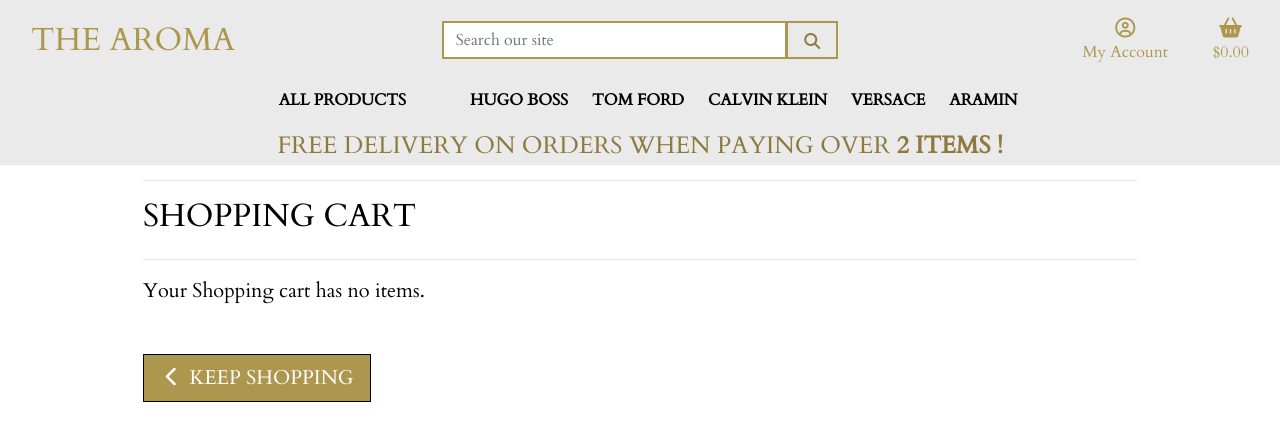
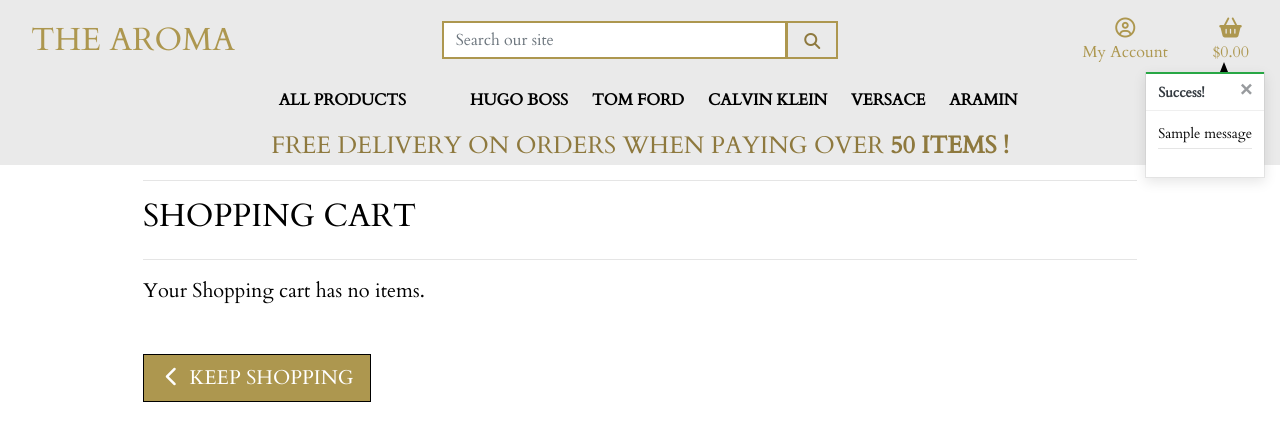
Before and after one commit to Abdikafi-Adan/the_aroma, a Django app: page /cart/ in a window 1280 px wide. Shown: the top 441 px of the page. Run offline with Django 3.2, Linux system fonts and the light colour scheme; tables that the repository leaves empty hold one stand-in row (values such as "Sample post"); one stand-in notice (Sample message) is shown; some libraries are stand-ins or nearby versions.

Commit message:
added toasts, notification messages

```diff
--- a/cart/contexts.py
+++ b/cart/contexts.py
@@ -23,7 +23,7 @@ def cart_content(request):
 
     if total < settings.FREE_DELIVERY_THRESHOLD:
         delivery = total * Decimal(settings.STANDARD_DELIVERY_PERCENTAGE / 100)
-        free_delivery_delta = settings.FREE_DELIVERY_THRESHOLD - product_count
+        free_delivery_delta = settings.FREE_DELIVERY_THRESHOLD - total
     else:
         delivery = 0
         free_delivery_delta = 0
--- a/cart/templates/cart/shopping_cart.html
+++ b/cart/templates/cart/shopping_cart.html
@@ -86,12 +86,7 @@
                         </span>
                       </button>
                     </div>
-                    {% if item.product.has_sizes %}
-                    <input
-                      type="hidden"
-                      name="product_size"
-                      value="{{ item.size }}"/>
-                    {% endif %}
+
                   </div>
                 </div>
             </form>
--- a/cart/views.py
+++ b/cart/views.py
@@ -1,6 +1,7 @@
 from django.shortcuts import render, redirect, reverse, HttpResponse
-
-# Create your views here.
+from django.shortcuts import get_object_or_404
+from django.contrib import messages
+from products.models import Product
 
 
 def shopping_cart(request):
@@ -10,16 +11,19 @@ def shopping_cart(request):
 
 def add_item_to_cart(request, item_id):
 
-    """Addeds the Item to bag  """
-
+    """ Addeds the Item to shopping cart  """
+    product = get_object_or_404(Product, pk=item_id)
     quantity = int(request.POST.get('quantity'))
     active_url = request.POST.get('active_url')
     cart = request.session.get('cart', {})
 
     if item_id in list(cart.keys()):
         cart[item_id] += quantity
+        messages.success(request,
+                         f'Updated {product.name} quantity to {cart[item_id]}')
     else:
         cart[item_id] = quantity
+        messages.success(request, f'Added {product.name} to your cart')
 
     request.session['cart'] = cart
     print(request.session['cart'])
@@ -29,29 +33,36 @@ def add_item_to_cart(request, item_id):
 def adjust_cart(request, item_id):
     """Adjust the quantity of the specified product to the specified amount"""
 
+    product = get_object_or_404(Product, pk=item_id)
     quantity = int(request.POST.get('quantity'))
     cart = request.session.get('cart', {})
 
     if quantity > 0:
         cart[item_id] = quantity
+        messages.success(request,
+                         f'Updated {product.name} quantity to {cart[item_id]}')
     else:
         cart.pop(item_id)
+        messages.success(request, f'Removed {product.name} from your cart')
 
     request.session['cart'] = cart
     return redirect(reverse('shopping_cart'))
 
 
 def remove_from_cart(request, item_id):
-    """Remove the item from the shopping bag"""
+    """Remove the item from the shopping cart"""
 
     try:
 
+        product = get_object_or_404(Product, pk=item_id)
         cart = request.session.get('cart', {})
 
         cart.pop(item_id)
+        messages.success(request, f'Removed {product.name} from your cart')
 
         request.session['cart'] = cart
         return HttpResponse(status=200)
 
     except Exception as e:
+        messages.error(request, f'Error removing item: {e}')
         return HttpResponse(status=500)
--- a/static/css/base.css
+++ b/static/css/base.css
@@ -162,6 +162,40 @@ background-image: none;
 
 
 }
+/* toasts */
+
+.message-container {
+    position: fixed;
+    top: 72px;
+    right: 15px;
+    z-index: 99999999999;
+}
+
+.custom-toast {
+    overflow: visible;
+}
+
+.toast-capper {
+    height: 2px;
+}
+
+/* from CSS-tricks.com: https://css-tricks.com/snippets/css/css-triangle/ */
+.arrow-up {
+    width: 0;
+    height: 0;
+    border-left: 4px solid transparent;
+    border-right: 4px solid transparent;
+    border-bottom: 10px solid black;
+    position: absolute;
+    top: -10px;
+    right: 36px;
+}
+
+.cart-notification-wrapper {
+    height: 100px;
+    overflow-x: hidden;
+    overflow-y: auto;
+}
 /* -------------------------------- Media Queries */
 
 /* Slightly larger container on xl screens */
--- a/templates/base.html
+++ b/templates/base.html
@@ -123,7 +123,22 @@
     </header>
 
     {% if messages %}
-        <div class="message-container"></div>
+    <div class="message-container">
+
+        {% for message in messages %}
+            {% with message.level as level %}
+                {% if level == 40 %}
+                    {% include 'includes/toasts/toast_error.html' %}
+                    {% elif level == 30 %}
+                        {% include 'includes/toasts/toast_warning.html' %}
+                    {% elif level == 25 %}
+                        {% include 'includes/toasts/toast_success.html' %}
+                    {% else %}
+                        {% include 'includes/toasts/toast_info.html' %}
+                    {% endif %}
+            {% endwith %}
+        {% endfor %}
+        </div>
     {% endif %}
 
     {% block page_header %}
@@ -134,7 +149,9 @@
     {% endblock %}
 
     {% block postloadjs %}
-
+     <script type="text/javascript">
+        $('.toast').toast('show');
+    </script>
     {% endblock %}
 
   </body>
--- /dev/null
+++ b/templates/includes/toasts/toast_success.html
@@ -0,0 +1,58 @@
+<div class="toast custom-toast rounded-0 border-top-0" data-autohide="false">
+    <div class="arrow-up arrow-success"></div>
+    <div class="w-100 toast-capper bg-success"></div>
+    <div class="toast-header bg-white text-dark">
+        <strong class="mr-auto">Success!</strong>
+        <button type="button" class="ml-2 mb-1 close text-dark" data-dismiss="toast" aria-label="Close">
+            <span aria-hidden="true">&times;</span>
+        </button>
+    </div>
+    <div class="toast-body bg-white">
+     <div class="row">
+            <div class="col">
+                {{ message }}
+                <hr class="mt-1 mb-3">
+            </div>
+        </div>
+        {% if grand_total %}
+            <p class="logo-font bg-white text-black py-1">Your Cart
+            ({{ product_count }})</p>
+            <div class="cart-notification-wrapper">
+                {% for item in cart_items %}
+                    <div class="row">
+                        <div class="col-3 my-1">
+                            <img class="w-100" src="{{ item.product.image.url }}">
+                        </div>
+                        <div class="col-9">
+                            <p class="my-0">
+                              <strong>{{ item.product.name }}</strong>
+                            </p>
+                            <p class="my-0 small text-muted">
+                              Qty: {{ item.quantity }}
+                            </p>
+                        </div>
+                    </div>
+                {% endfor %}
+            </div>
+            <div class="row">
+                <div class="col">
+                    <strong><p class="mt-3 mb-1 text-black">
+                        Total{% if free_delivery_delta > 0 %} (Exc. delivery){% endif %}:
+                        <span class="float-right">${{ total|floatformat:2 }}</span>
+                    </p></strong>
+                    {% if free_delivery_delta > 0 %}
+                        <p class="mb-0 p-2 bg-warning shadow-sm text-black text-center">
+                            Spend <strong>${{ free_delivery_delta }}</strong> more to get free next day delivery!
+                        </p>
+                    {% endif %}
+                    <a href="{% url 'shopping_cart' %}" class="btn btn-gold btn-block rounded-0">
+                        <span class="text-uppercase">Go To Secure Checkout</span>
+                        <span class="icon">
+                            <i class="fas fa-lock"></i>
+                        </span>
+                    </a>
+                </div>
+            </div>
+        {% endif %}
+    </div>
+</div>
--- a/the_aroma/settings.py
+++ b/the_aroma/settings.py
@@ -66,6 +66,8 @@ TEMPLATES = [
         },
     },
 ]
+
+MESSAGE_STORAGE = 'django.contrib.messages.storage.session.SessionStorage'
 
 AUTHENTICATION_BACKENDS = (
     # Needed to login by username in Django admin, regardless of `allauth`
@@ -143,6 +145,6 @@ STATICFILES_DIRS = (os.path.join(BASE_DIR, 'static'),)
 MEDIA_URL = '/media/'
 MEDIA_ROOT = os.path.join(BASE_DIR, 'media')
 
-FREE_DELIVERY_THRESHOLD = 2
+FREE_DELIVERY_THRESHOLD = 50
 
 STANDARD_DELIVERY_PERCENTAGE = 15
```
Also changed, not shown: templates/includes/toasts/toast_error.html (added, +13 -0 lines), templates/includes/toasts/toast_info.html (added, +13 -0 lines), templates/includes/toasts/toast_warning.html (added, +13 -0 lines).
